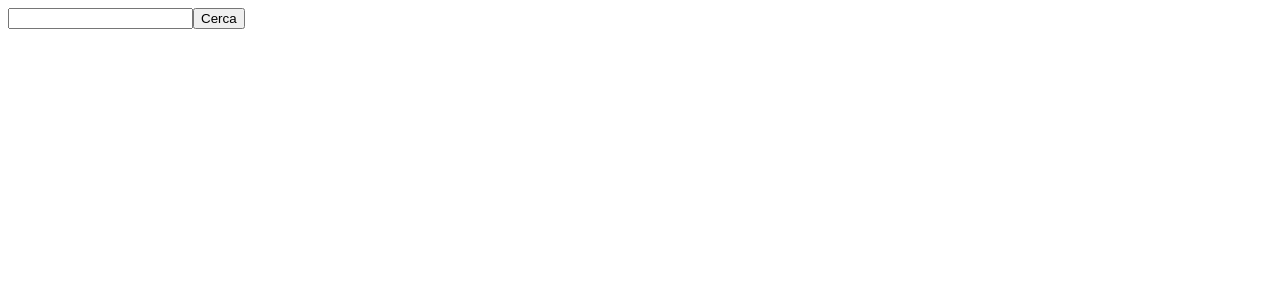
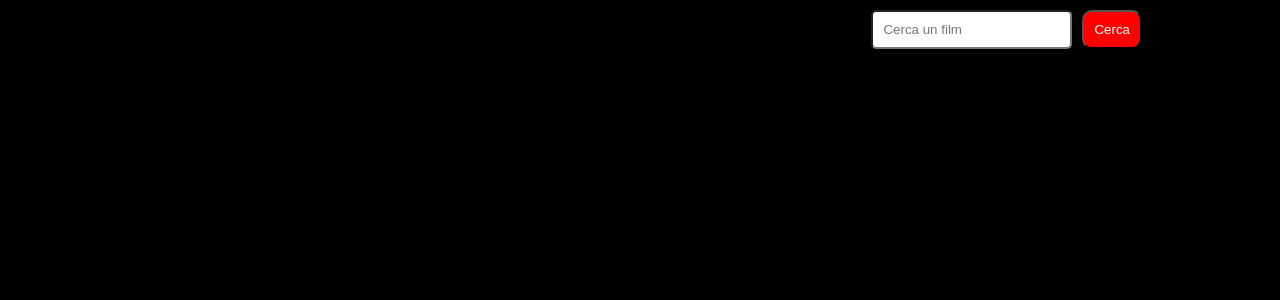
Before and after one commit to MarcoPorcaro1987/vue-boolflix, a Vue app: page / in a window 1280 px wide. Shown: the top 300 px of the page. Built offline with nearby package versions, Linux system fonts and the light colour scheme.

Commit message:
Aggiunta struttura base css e milestone 3.1

```diff
--- a/src/App.vue
+++ b/src/App.vue
@@ -53,4 +53,6 @@ export default {
 };
 </script>
 
-<style lang="scss"></style>
+<style lang="scss">
+@import "./assets/style/common.scss";
+</style>
--- /dev/null
+++ b/src/assets/style/common.scss
@@ -0,0 +1,28 @@
+*{
+    margin: 0;
+    padding: 0;
+    box-sizing: border-box;
+}
+
+body {
+    background-color: black;
+}
+
+.container {
+    width: 80%;
+    margin: 0 auto;
+}
+
+ul{
+    list-style: none;
+    line-height: 1.5;
+}
+
+.card{
+    h4, img, h5, p{
+        margin-bottom: .3125rem;
+    }
+    img{
+        border-radius: .625rem;
+    }
+}
--- a/src/components/Header.vue
+++ b/src/components/Header.vue
@@ -1,9 +1,10 @@
 <template>
-  <header>
+  <header class="container">
     <input
       v-on:keyup.enter="$emit('searching', searchText)"
       type="text"
       v-model="searchText"
+      placeholder="Cerca un film"
     />
     <button @click="$emit('searching', searchText)">Cerca</button>
   </header>
@@ -20,4 +21,21 @@ export default {
 };
 </script>
 
-<style lang="scss" scoped></style>
+<style lang="scss" scoped>
+@import "../assets/style/common.scss";
+header {
+  padding: 0.625rem;
+  text-align: right;
+  input {
+    padding: 0.625rem;
+    border-radius: 0.3125rem;
+    margin-right: 0.625rem;
+  }
+  button {
+    background-color: red;
+    color: white;
+    padding: 0.625rem;
+    border-radius: 0.625rem;
+  }
+}
+</style>
--- a/src/components/Movie.vue
+++ b/src/components/Movie.vue
@@ -1,7 +1,11 @@
 <template>
-  <div class="card">
-    <h3>Titolo: {{ MovieDetails.title }}</h3>
-    <h4>Titolo Originale: {{ MovieDetails.original_title }}</h4>
+  <div class="card container">
+    <img
+      :src="'https://image.tmdb.org/t/p/w154' + MovieDetails.poster_path"
+      alt=""
+    />
+    <h4>{{ MovieDetails.title }}</h4>
+    <h5>Titolo originale: {{ MovieDetails.original_title }}</h5>
     <p>Lingua: <lang-flag :iso="MovieDetails.original_language" /></p>
     <p>Voto: {{ MovieDetails.vote_average }}</p>
   </div>
--- a/src/components/Serie.vue
+++ b/src/components/Serie.vue
@@ -1,7 +1,11 @@
 <template>
-  <div class="card">
-    <h3>Titolo: {{ SerieDetails.name }}</h3>
-    <h4>Titolo Originale: {{ SerieDetails.original_name }}</h4>
+  <div class="card container">
+    <img
+      :src="'https://image.tmdb.org/t/p/w154' + SerieDetails.poster_path"
+      alt=""
+    />
+    <h4>Titolo: {{ SerieDetails.name }}</h4>
+    <h5>Titolo Originale: {{ SerieDetails.original_name }}</h5>
     <p>Lingua: <lang-flag :iso="SerieDetails.original_language" /></p>
     <p>Voto: {{ SerieDetails.vote_average }}</p>
   </div>
--- a/src/components/SeriesMovies.vue
+++ b/src/components/SeriesMovies.vue
@@ -1,5 +1,5 @@
 <template>
-  <div class="container">
+  <div class="container cards-cont">
     <ul>
       <li v-for="(movie, index) in movies" :key="index">
         <Movie :MovieDetails="movie" />
@@ -27,4 +27,19 @@ export default {
 };
 </script>
 
-<style lang="scss" scoped></style>
+<style lang="scss" scoped>
+.cards-cont {
+  margin-top: 1.875rem;
+  color: white;
+  ul {
+    display: flex;
+    flex-wrap: wrap;
+    gap: 1.25rem;
+    text-align: center;
+    li {
+      width: calc(100% / 5 - 1.25rem);
+      padding: 0.3125rem 0;
+    }
+  }
+}
+</style>
```
